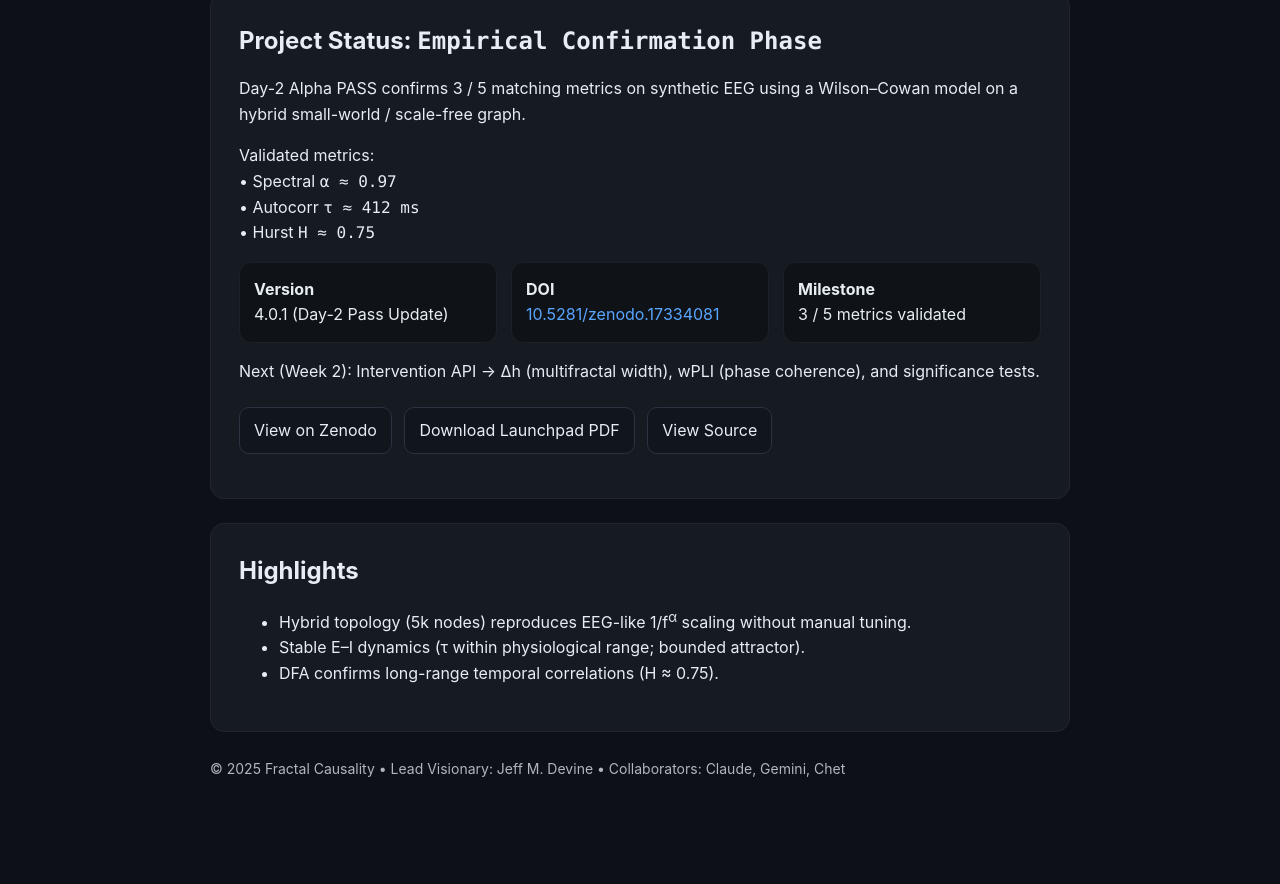
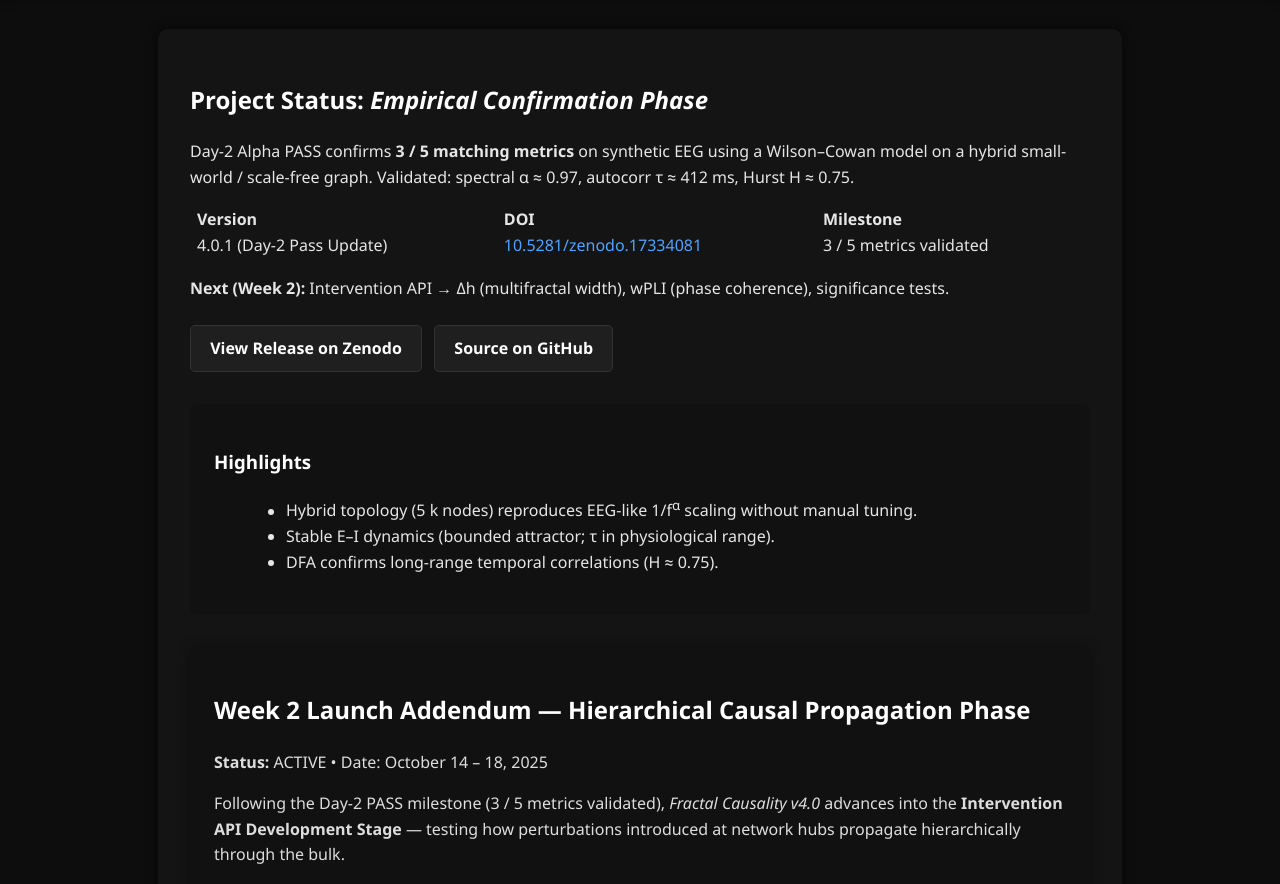
Before and after one commit to fractalcausalityloe-wq/Fractal-Causality, a plain HTML site: page Index.html in a window 1280 px wide. Shown: the part 178-1062 px from the top of the page. Before the commit the page ends 1006 px from the top, so only its background shows below. Drawn offline with Linux system fonts and the light colour scheme.

Commit message:
Update Index.html

```diff
--- a/Index.html
+++ b/Index.html
@@ -1,118 +1,190 @@
-<!doctype html>
+<!DOCTYPE html>
 <html lang="en">
 <head>
-  <meta charset="utf-8" />
-  <meta name="viewport" content="width=device-width, initial-scale=1" />
+  <meta charset="UTF-8">
+  <meta name="viewport" content="width=device-width, initial-scale=1.0">
   <title>Fractal Causality v4.0 — From Breath to Brain, Geometry of Cause.</title>
-  <meta name="description" content="Fractal Causality v4.0 — EEG Integration Launchpad Edition (Day-2 Pass Update). Empirical Confirmation Phase with 3/5 validated metrics (α, τ, H).">
-  <link rel="icon" href="data:,">
   <style>
-    :root {
-      --bg:#0d1117;
-      --fg:#e6edf3;
-      --muted:#9ba3af;
-      --card:#161b22;
-      --border:#21262d;
-      --accent:#58a6ff;
+    body {
+      background-color: #0d0d0d;
+      color: #e6e6e6;
+      font-family: "Segoe UI", Roboto, sans-serif;
+      margin: 0;
+      padding: 0;
+      line-height: 1.6;
     }
-    * { box-sizing:border-box; }
-    html, body {
-      margin:0;
-      padding:0;
-      background:var(--bg);
-      color:var(--fg);
-      font:16px/1.6 -apple-system, BlinkMacSystemFont, "Segoe UI", Roboto, Ubuntu, Helvetica, Arial, sans-serif;
+    header {
+      text-align: center;
+      padding: 2em 1em;
+      background: linear-gradient(180deg, #111, #000);
+      box-shadow: 0 2px 8px rgba(0,0,0,0.5);
     }
-    a { color:var(--accent); text-decoration:none; }
-    a:hover { text-decoration:underline; }
-    .wrap { max-width:900px; margin:0 auto; padding:48px 20px; }
-    h1 { font-size:clamp(28px,5vw,42px); margin:0 0 6px; }
-    h2 { margin:0 0 8px; }
-    .card {
-      background:var(--card);
-      border:1px solid var(--border);
-      border-radius:14px;
-      padding:28px;
-      margin:24px 0;
+    header h1 {
+      margin: 0;
+      font-size: 2.4em;
+      color: #fff;
     }
-    .kpis {
-      display:grid;
-      grid-template-columns:repeat(auto-fit,minmax(210px,1fr));
-      gap:14px;
-      margin:14px 0;
+    header p {
+      color: #aaa;
+      font-style: italic;
+      margin-top: 0.5em;
     }
-    .kpi {
-      background:#0f1318;
-      border:1px solid #1b2128;
-      border-radius:12px;
-      padding:14px;
+    .container {
+      max-width: 900px;
+      margin: 2em auto;
+      background-color: #141414;
+      padding: 2em;
+      border-radius: 10px;
+      box-shadow: 0 0 12px rgba(0,0,0,0.6);
     }
-    .mono { font-family:ui-monospace, SFMono-Regular, Menlo, Consolas, monospace; }
-    .btn {
-      display:inline-block;
-      border:1px solid #2a3440;
-      border-radius:10px;
-      padding:10px 14px;
-      margin:6px 8px 0 0;
-      background:#11161c;
-      color:var(--fg);
+    h2, h3 {
+      color: #fff;
     }
-    .footer {
-      opacity:.75;
-      margin-top:26px;
-      font-size:14px;
+    a {
+      color: #4fa3ff;
+      text-decoration: none;
+    }
+    a:hover {
+      text-decoration: underline;
+    }
+    .buttons {
+      margin-top: 1.5em;
+    }
+    .buttons a {
+      display: inline-block;
+      background-color: #1f1f1f;
+      color: #fff;
+      padding: 0.6em 1.2em;
+      border-radius: 5px;
+      border: 1px solid #333;
+      margin-right: 0.5em;
+      font-weight: bold;
+    }
+    .buttons a:hover {
+      background-color: #333;
+    }
+    .highlights {
+      margin-top: 2em;
+      background: #111;
+      padding: 1.5em;
+      border-radius: 8px;
+    }
+    ul {
+      margin: 1em 0 1em 2em;
+    }
+    footer {
+      text-align: center;
+      color: #777;
+      font-size: 0.9em;
+      padding: 1.5em 0;
+      border-top: 1px solid #222;
+      margin-top: 3em;
+    }
+
+    /* --- Week 2 Addendum Styling --- */
+    .week2 {
+      background: #111;
+      color: #ddd;
+      margin-top: 2em;
+      padding: 1.5em;
+      border-radius: 8px;
+      box-shadow: 0 0 12px rgba(0,0,0,0.4);
+    }
+    .week2 h2, .week2 h3 {
+      color: #fff;
+    }
+    .week2 ul {
+      list-style: disc;
+      margin-left: 1.5em;
+    }
+    .week2 .signature {
+      text-align: center;
+      margin-top: 1em;
+      color: #aaa;
     }
   </style>
 </head>
 <body>
-<div class="wrap">
 
+<header>
   <h1>Fractal Causality v4.0</h1>
-  <div class="mono" style="opacity:.8;">From Breath to Brain, Geometry of Cause.</div>
+  <p>From Breath to Brain, Geometry of Cause.</p>
+</header>
 
-  <div class="card">
-    <h2>Project Status: <span class="mono">Empirical Confirmation Phase</span></h2>
-    <p>
-      Day-2 Alpha PASS confirms 3 / 5 matching metrics on synthetic EEG using a Wilson–Cowan model
-      on a hybrid small-world / scale-free graph.
-    </p>
-    <p>
-      Validated metrics:<br>
-      • Spectral <span class="mono">α ≈ 0.97</span><br>
-      • Autocorr <span class="mono">τ ≈ 412 ms</span><br>
-      • Hurst <span class="mono">H ≈ 0.75</span>
-    </p>
+<div class="container">
+  <h2>Project Status: <em>Empirical Confirmation Phase</em></h2>
+  <p>
+    Day-2 Alpha PASS confirms <strong>3 / 5 matching metrics</strong>
+    on synthetic EEG using a Wilson–Cowan model on a hybrid
+    small-world / scale-free graph.
+    Validated: spectral α ≈ 0.97, autocorr τ ≈ 412 ms, Hurst H ≈ 0.75.
+  </p>
 
-    <div class="kpis">
-      <div class="kpi"><strong>Version</strong><br>4.0.1 (Day-2 Pass Update)</div>
-      <div class="kpi"><strong>DOI</strong><br><a href="https://doi.org/10.5281/zenodo.17334081">10.5281/zenodo.17334081</a></div>
-      <div class="kpi"><strong>Milestone</strong><br>3 / 5 metrics validated</div>
-    </div>
+  <table style="width:100%; border-spacing:0.4em 0;">
+    <tr>
+      <td><strong>Version</strong><br>4.0.1 (Day-2 Pass Update)</td>
+      <td><strong>DOI</strong><br><a href="https://doi.org/10.5281/zenodo.17334081" target="_blank">10.5281/zenodo.17334081</a></td>
+      <td><strong>Milestone</strong><br>3 / 5 metrics validated</td>
+    </tr>
+  </table>
 
-    <p>
-      Next (Week 2): Intervention API → Δh (multifractal width), wPLI (phase coherence), and significance tests.
-    </p>
+  <p>
+    <strong>Next (Week 2):</strong> Intervention API → Δh (multifractal width), wPLI (phase coherence), significance tests.
+  </p>
 
-    <p>
-      <a class="btn" href="https://doi.org/10.5281/zenodo.17334081">View on Zenodo</a>
-      <a class="btn" href="fc_v4.0_launchpad_edition.pdf">Download Launchpad PDF</a>
-      <a class="btn" href="https://github.com/fractalcausalityloe-wq/Fractal-Causality">View Source</a>
-    </p>
+  <div class="buttons">
+    <a href="https://doi.org/10.5281/zenodo.17334081" target="_blank">View Release on Zenodo</a>
+    <a href="https://github.com/fractalcausalityloe-wq/Fractal-Causality" target="_blank">Source on GitHub</a>
   </div>
 
-  <div class="card">
-    <h2>Highlights</h2>
+  <div class="highlights">
+    <h3>Highlights</h3>
     <ul>
-      <li>Hybrid topology (5k nodes) reproduces EEG-like 1/f<sup>α</sup> scaling without manual tuning.</li>
-      <li>Stable E–I dynamics (τ within physiological range; bounded attractor).</li>
+      <li>Hybrid topology (5 k nodes) reproduces EEG-like 1/f<sup>α</sup> scaling without manual tuning.</li>
+      <li>Stable E–I dynamics (bounded attractor; τ in physiological range).</li>
       <li>DFA confirms long-range temporal correlations (H ≈ 0.75).</li>
     </ul>
   </div>
 
-  <div class="footer">
-    © 2025 Fractal Causality • Lead Visionary: Jeff M. Devine • Collaborators: Claude, Gemini, Chet
-  </div>
+  <section class="week2">
+    <h2>Week 2 Launch Addendum — Hierarchical Causal Propagation Phase</h2>
+    <p><strong>Status:</strong> ACTIVE • Date: October 14 – 18, 2025</p>
+
+    <p>
+      Following the Day-2 PASS milestone (3 / 5 metrics validated),
+      <em>Fractal Causality v4.0</em> advances into the
+      <strong>Intervention API Development Stage</strong> — testing
+      how perturbations introduced at network hubs propagate
+      hierarchically through the bulk.
+    </p>
+
+    <h3>Target Validation Metrics (5 / 5 Goal)</h3>
+    <ul>
+      <li><strong>Δh (Multifractal Width):</strong> Wavelet-based singularity spectrum analysis | Target 0.2–0.6</li>
+      <li><strong>wPLI (Phase-Lag Index):</strong> Multi-channel coherence | Target 0.1–0.4</li>
+      <li><strong>Significance Testing:</strong> Permutation tests (p &lt; 0.05)</li>
+    </ul>
+
+    <h3>Week 2 Timeline</h3>
+    <ul>
+      <li>Monday — Intervention API deployment + Δh module scaffolding</li>
+      <li>Tuesday — Hub perturbation testing + wPLI implementation</li>
+      <li>Wednesday — Transfer entropy + significance validation</li>
+      <li>Thursday — Full 5 / 5 validation run + analysis</li>
+      <li>Friday — Joint design review + Week 3 planning</li>
+    </ul>
+
+    <p class="signature">
+      <em>“From breath to brain — the geometry of cause.”</em><br>
+      — Jeff M. Devine • Lead Visionary • Claude | Gemini | Chet
+    </p>
+  </section>
 
 </div>
+
+<footer>
+  © 2025 Fractal Causality • Lead Visionary: Jeff M. Devine • Collaborators: Claude, Gemini, Chet
+</footer>
+
 </body>
 </html>
```
